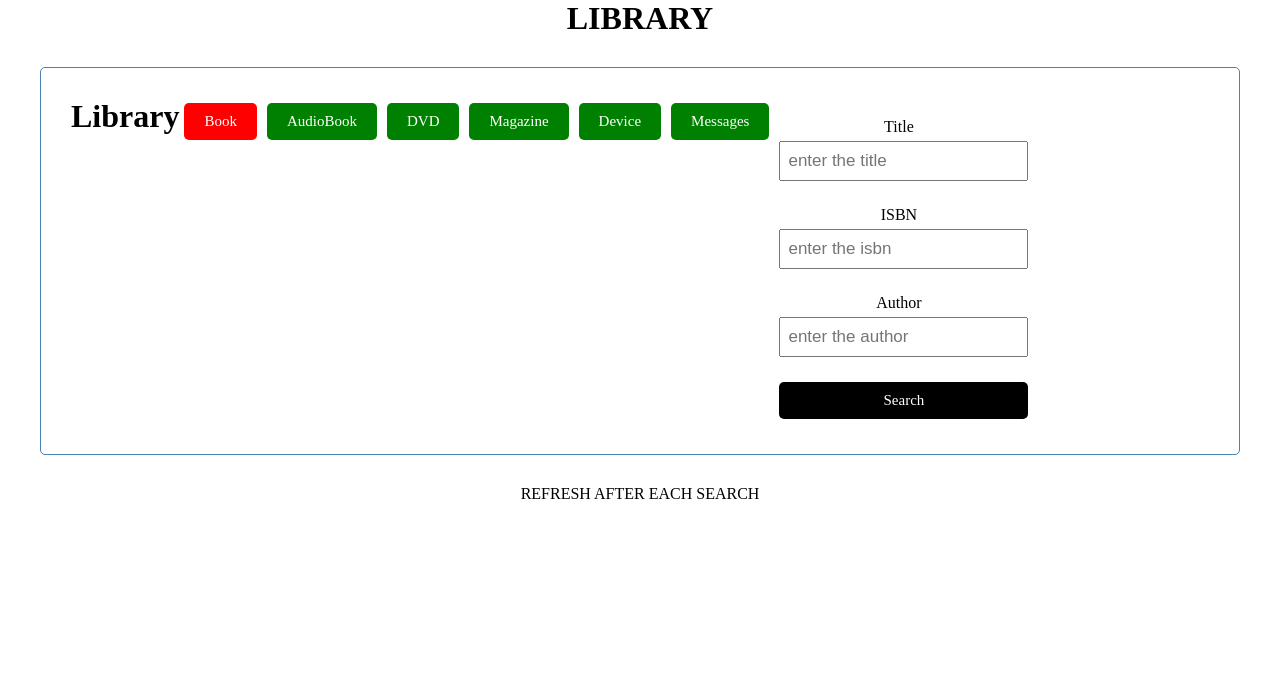
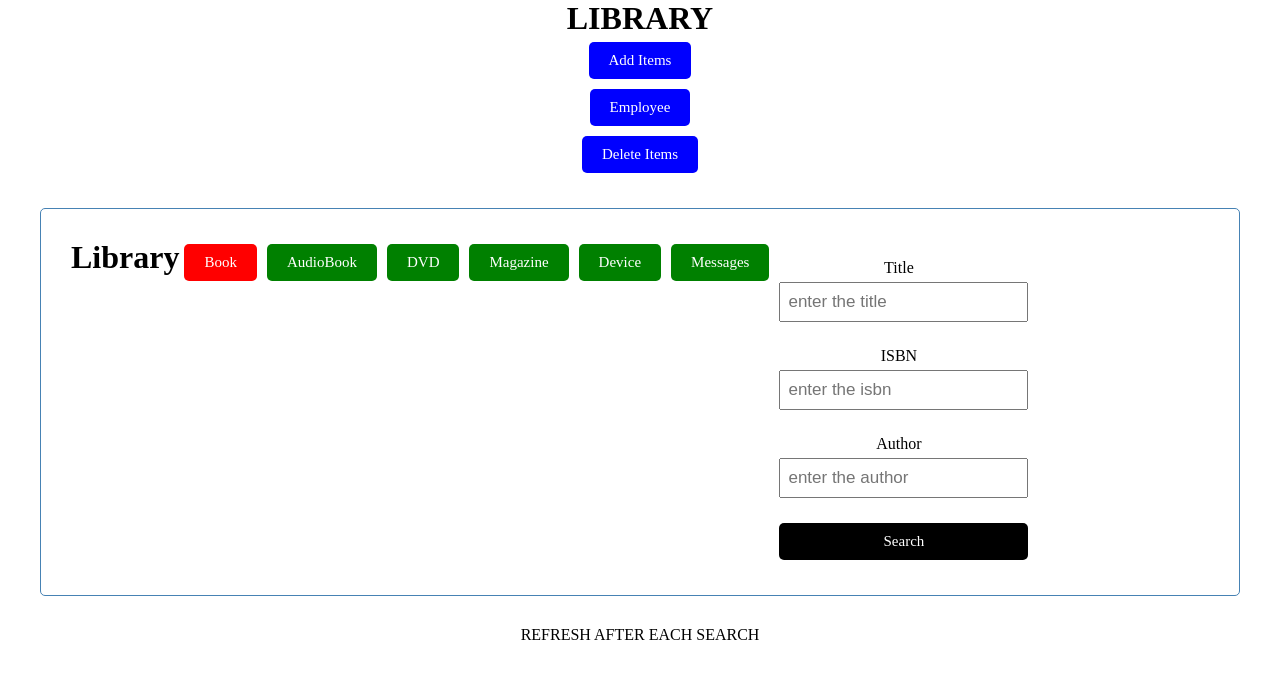
Before and after one commit to dheller07/3380proj, a React (Create React App) app in the folder client/: page /Search in a window 1280 px wide. Shown: the top 678 px of the page. Built offline with nearby package versions, Linux system fonts and the light colour scheme.

Commit message:
implemented page navigation

```diff
--- a/client/src/AddItems.js
+++ b/client/src/AddItems.js
@@ -10,6 +10,7 @@ import AudioBook from './components2/AudioBook.js'
 import Dvd from './components2/Dvd.js'
 import Mgz from './components2/Mgz.js'
 import Device from './components2/Device.js'
+import Button from "./components/Button";
 
 
 function AddItems () {
@@ -226,8 +227,44 @@ function AddItems () {
 
   //Change to Search Page---------
 
+    const ChangetoSearch = () => {
+        window.location.href = "/Search";
+    }
+
+    //Change to Add Items Page------
+    const ChangeToEmployee = () => {
+        window.location.href = "/Librarian";
+    }
+
+    const ChangeDeleteItems = () => {
+        window.location.href = "/Delete";
+    }
+
     return (
         <div>
+
+            <div>
+                <Button
+                    color={'blue'}
+                    text={'Search'}
+                    onClick={ChangetoSearch}
+                />
+            </div>
+            <div>
+                <Button
+                    color={'blue'}
+                    text={'Employee'}
+                    onClick={ChangeToEmployee}
+                />
+            </div>
+            <div>
+                <Button
+                    color={'blue'}
+                    text={'Delete Items'}
+                    onClick={ChangeDeleteItems}
+                />
+            </div>
+
         <div className = "container">
             <Header title = "Add Items" />
 
--- a/client/src/App.js
+++ b/client/src/App.js
@@ -11,7 +11,7 @@ function App() {
     <Router>
       <div className="App"><h1>LIBRARY</h1>
       <Switch>
-      <Route exact path = "/" component = {Customer}/>
+      <Route exact path = "/" component = {Employee1}/>
       <Route path = "/Librarian" component = {Employee1}/>
       <Route exact path = "/Search" component = {Customer}/>
       <Route exact path = "/Add" component = {AddItems}/>
--- a/client/src/Customer.js
+++ b/client/src/Customer.js
@@ -12,6 +12,7 @@ import Device from './components/Device.js'
 import ChoiceBar from './components/ChoiceBar.js'
 import Message from './components/Message.js'
 import axios from "axios";
+import Button from "./components/Button";
 
 
 function Customer() {
@@ -148,8 +149,43 @@ function Customer() {
    }
   }
 
+    const ChangeToEmployee = () => {
+        window.location.href = "/Librarian";
+    }
+
+    //Change to Add Items Page------
+    const ChangetoAddItems = () => {
+        window.location.href = "/Add";
+    }
+
+    const ChangeDeleteItems = () => {
+        window.location.href = "/Delete";
+    }
+
   return (
       <div>
+
+          <div>
+              <Button
+                  color={'blue'}
+                  text={'Add Items'}
+                  onClick={ChangetoAddItems}
+              />
+          </div>
+          <div>
+              <Button
+                  color={'blue'}
+                  text={'Employee'}
+                  onClick={ChangeToEmployee}
+              />
+          </div>
+          <div>
+              <Button
+                  color={'blue'}
+                  text={'Delete Items'}
+                  onClick={ChangeDeleteItems}
+              />
+          </div>
 
       <div className="container">
         <Header />
--- a/client/src/DeleteItems.js
+++ b/client/src/DeleteItems.js
@@ -10,6 +10,7 @@ import Dvd from './components3/Dvd.js'
 import Mgz from './components3/Mgz.js'
 import Device from './components3/Device.js'
 import axios from "axios";
+import Button from "./components/Button";
 
 
 function DeleteItems () {
@@ -139,8 +140,43 @@ function DeleteItems () {
 
   //Change to Search Page---------
 
+    const ChangetoSearch = () => {
+        window.location.href = "/Search";
+    }
+
+    //Change to Add Items Page------
+    const ChangetoAddItems = () => {
+        window.location.href = "/Add";
+    }
+
+    const ChangeToEmployee = () => {
+        window.location.href = "/Librarian";
+    }
+
     return (
         <div>
+            <div>
+                <Button
+                    color={'blue'}
+                    text={'Search'}
+                    onClick={ChangetoSearch}
+                />
+            </div>
+            <div>
+                <Button
+                    color={'blue'}
+                    text={'Add Items'}
+                    onClick={ChangetoAddItems}
+                />
+            </div>
+            <div>
+                <Button
+                    color={'blue'}
+                    text={'Employee'}
+                    onClick={ChangeToEmployee}
+                />
+            </div>
+
         <div className = "container">
             <Header title = "Delete Items" />
 
--- a/client/src/Employee1.js
+++ b/client/src/Employee1.js
@@ -303,7 +303,7 @@ function Employee1 () {
 
     const theRemoveCustomer = () => {
         if(showTheRemove === true) {
-            CustomerService.delete(idRemove)
+            axios.put("http://localhost:8000/api/customer", idRemove)
                 .then(response => {
                 })
                 .catch(e => {
@@ -332,7 +332,7 @@ function Employee1 () {
     return (
         <div>
             <div>
-            <Button
+                <Button
                 color={'blue'}
                 text={'Search'}
                 onClick={ChangetoSearch}
```
Also changed, not shown: 1 other file (tests, documents, lock files or other folders).
